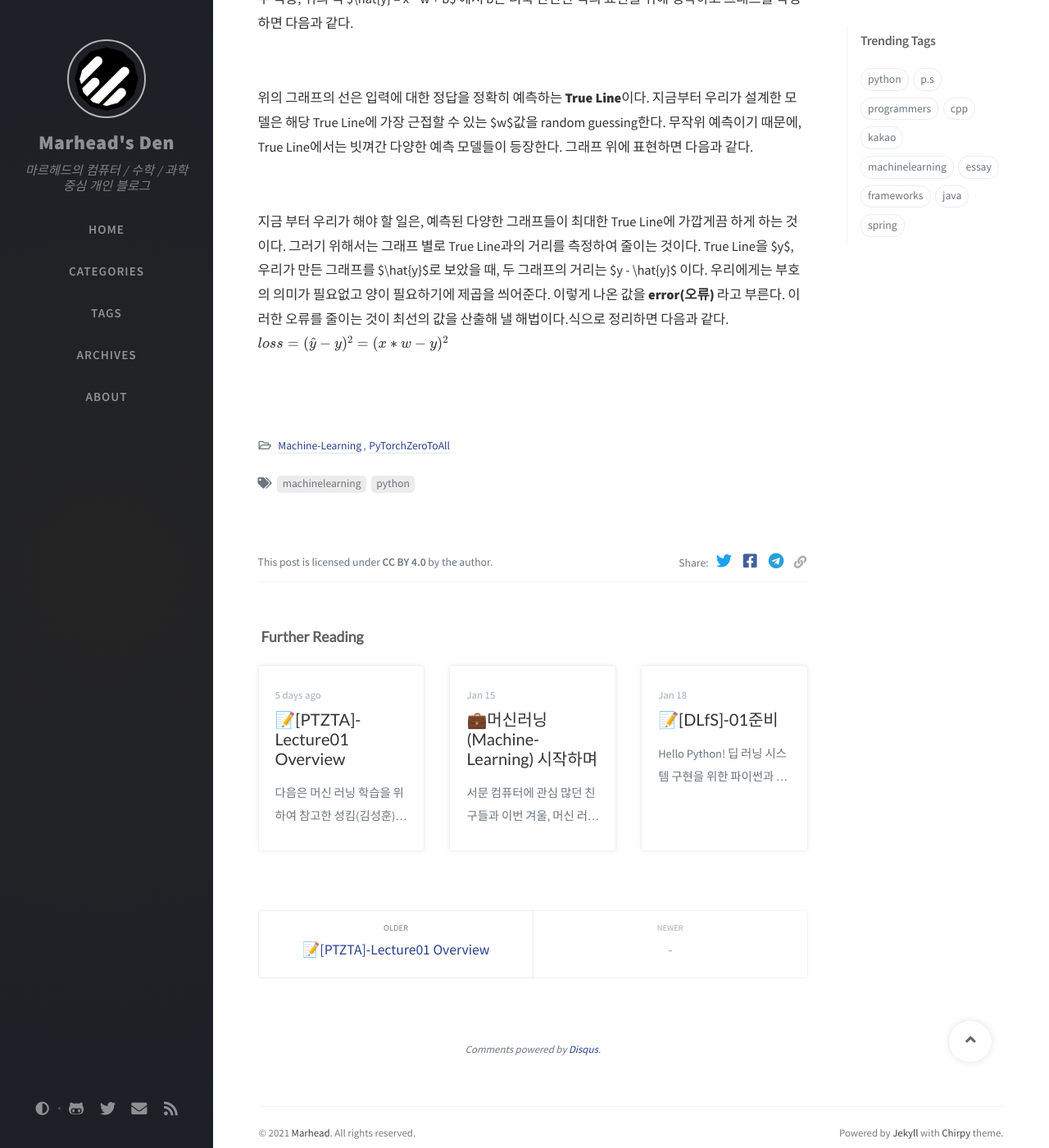
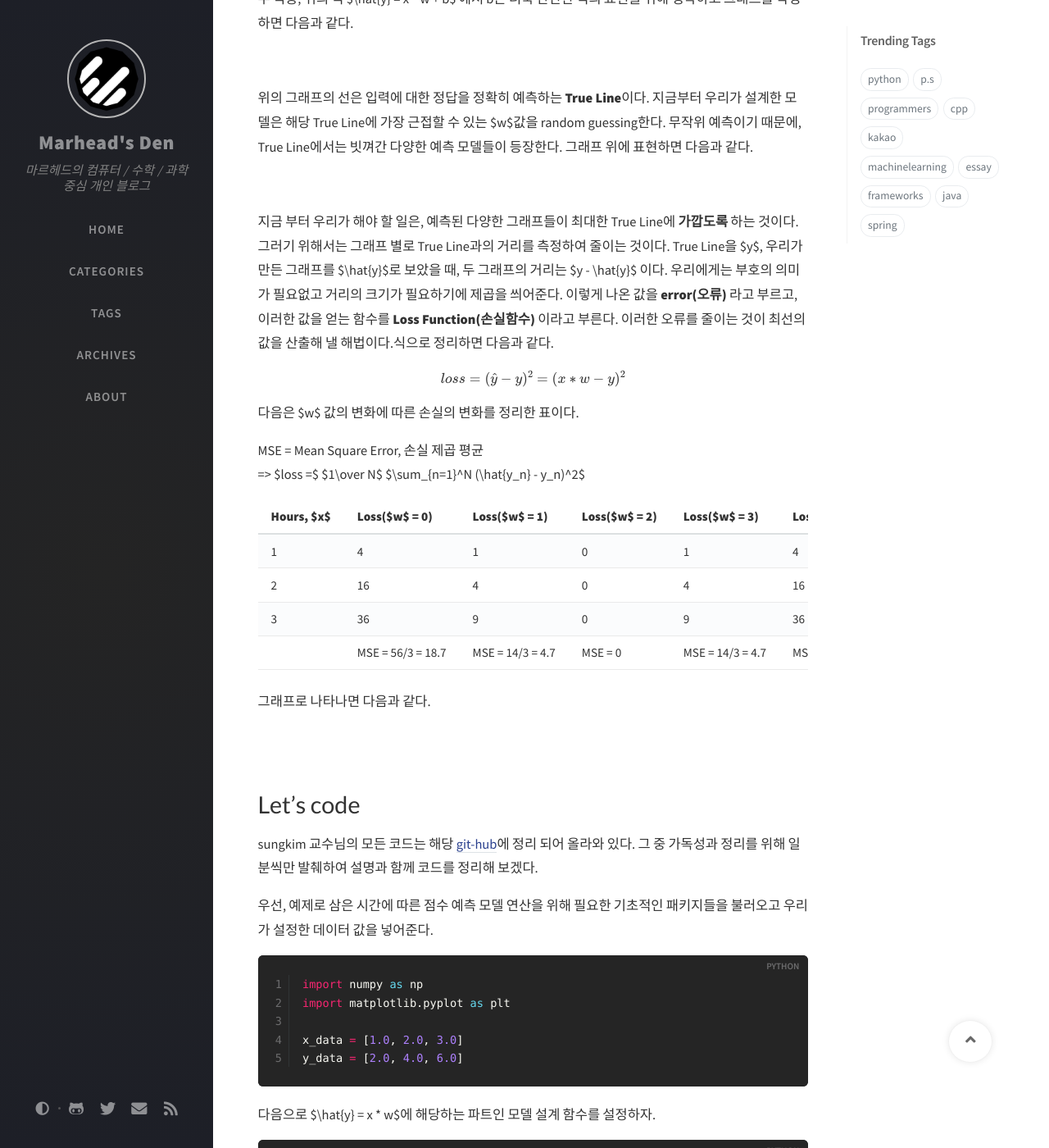
Before and after one commit to Marhead/Marhead.github.io, a Jekyll site: the page built from _posts/2021-02-20-sungkim02.md, in a window 1280 px wide and 1400 px high, scrolled down 1423 px. Shown: the whole window at 82% size. Built offline with Jekyll 4.4.1, drawn with Linux system fonts in a browser that asks for light colours; nearby versions of some CDN libraries; comment, search, counter and statistics services are not loaded; some of the changed text lies outside the part shown.

Commit message:
Update 2021-02-20-sungkim02.md

````diff
--- a/_posts/2021-02-20-sungkim02.md
+++ b/_posts/2021-02-20-sungkim02.md
@@ -16,23 +16,23 @@
 <iframe width="560" height="315" src="https://www.youtube.com/embed/l-Fe9Ekxxj4" frameborder="0" allow="accelerometer; autoplay; clipboard-write; encrypted-media; gyroscope; picture-in-picture" allowfullscreen></iframe>
 
 # Model Design
-우선 머신러닝의 모델에는 3가지 종류가 있다.
-- Supervised Learning
-- Unsupervised Learning
-- Reinforcement Learning
+머신러닝의 모델에는 3가지 종류가 있다.
+- Supervised Learning(지도학습)
+- Unsupervised Learning(비지도학습)
+- Reinforcement Learning(강화학습)
 
-교수님의 강의에서 사용될 종류의 머신러닝은 Supervised Learning(지도학습) 타입이다.
+교수님의 강의에서 사용될 머신러닝의 종류는 Supervised Learning(지도학습) 타입이다.
 
 강의 영상에서는 시간에 따른 점수를 예측하는 모델을 예제삼아 설계를 진행한다.
 
 우선, 지도학습을 하기 위해 주어진 데이터들의 분류가 필요하다. 크게 **Training dataset** 과 **Test dataset**으로 나뉜다. 예제 속 두 데이터셋은 다음과 같다.
 
-| Hours(x) | Points(y) |
-| --- | --- |
-| 1 | 2 |
-| 2 | 4 |
-| 3 | 6 |
-| 4 | ? |
+| Hours(x) | Points(y) | |
+| --- | --- | --- |
+| 1 | 2 | Train |
+| 2 | 4 | Train |
+| 3 | 6 | Train |
+| 4 | ? | Test |
 
 마지막 "?"의 값을 예측하는 머신러닝 모델을 설계하는 것이 현재의 목표이다.
 
@@ -54,7 +54,90 @@
 
 ![]()
 
-지금 부터 우리가 해야 할 일은, 예측된 다양한 그래프들이 최대한 True Line에 가깝게끔 하게 하는 것이다. 그러기 위해서는 그래프 별로 True Line과의 거리를 측정하여 줄이는 것이다. True Line을 $y$, 우리가 만든 그래프를 $\hat{y}$로 보았을 때, 두 그래프의 거리는 $y - \hat{y}$ 이다. 우리에게는 부호의 의미가 필요없고 양이 필요하기에 제곱을 씌어준다. 이렇게 나온 값을 **error(오류)** 라고 부른다. 이러한 오류를 줄이는 것이 최선의 값을 산출해 낼 해법이다.식으로 정리하면 다음과 같다.
+지금 부터 우리가 해야 할 일은, 예측된 다양한 그래프들이 최대한 True Line에 **가깝도록** 하는 것이다. 그러기 위해서는 그래프 별로 True Line과의 거리를 측정하여 줄이는 것이다. True Line을 $y$, 우리가 만든 그래프를 $\hat{y}$로 보았을 때, 두 그래프의 거리는 $y - \hat{y}$ 이다. 우리에게는 부호의 의미가 필요없고 거리의 크기가 필요하기에 제곱을 씌어준다. 이렇게 나온 값을 **error(오류)** 라고 부르고, 이러한 값을 얻는 함수를 **Loss Function(손실함수)** 이라고 부른다. 이러한 오류를 줄이는 것이 최선의 값을 산출해 낼 해법이다.식으로 정리하면 다음과 같다.
+
 $$
 loss = (\hat{y} - y)^2 = (x * w - y) ^ 2
 $$
+
+다음은 $w$ 값의 변화에 따른 손실의 변화를 정리한 표이다.
+
+MSE = Mean Square Error, 손실 제곱 평균
+    => $loss =$ $1\over N$ $\sum_{n=1}^N (\hat{y_n} - y_n)^2$
+
+|Hours, $x$|Loss($w$ = 0)|Loss($w$ = 1)|Loss($w$ = 2)|Loss($w$ = 3)|Loss($w$ = 4)|
+|---|---|---|---|---|---|
+|1|4|1|0|1|4|
+|2|16|4|0|4|16|
+|3|36|9|0|9|36|
+||MSE = 56/3 = 18.7|MSE = 14/3 = 4.7|MSE = 0|MSE = 14/3 = 4.7|MSE = 56/3 = 18.7|
+
+그래프로 나타나면 다음과 같다.
+
+![]()
+
+# Let's code
+sungkim 교수님의 모든 코드는 해당 [git-hub](https://github.com/hunkim/PyTorchZeroToAll/blob/master/01_basics.py)에 정리 되어 올라와 있다. 그 중 가독성과 정리를 위해 일분씩만 발췌하여 설명과 함께 코드를 정리해 보겠다.
+
+우선, 예제로 삼은 시간에 따른 점수 예측 모델 연산을 위해 필요한 기초적인 패키지들을 불러오고 우리가 설정한 데이터 값을 넣어준다.
+```python
+import numpy as np
+import matplotlib.pyplot as plt
+
+x_data = [1.0, 2.0, 3.0]
+y_data = [2.0, 4.0, 6.0]
+```
+
+다음으로 $\hat{y} = x * w$에 해당하는 파트인 모델 설계 함수를 설정하자.
+```python
+w = 1.0
+
+# our model for the forward pass
+def forward(x):
+    return x * w
+```
+
+손실함수$loss = (\hat{y} - y)^2$도 코드로 작성하자
+```python
+# Loss function
+def loss(x, y):
+    y_pred = forward(x)
+    return (y_pred - y) * (y_pred - y)
+```
+
+$w$에 따른 손실 계산을 위한 반복문 부분도 있다.
+```python
+for w in np.arange(0.0, 4.1, 0.1):
+    # Print the weights and initialize the lost
+    print("w=", w)
+    l_sum = 0
+
+    for x_val, y_val in zip(x_data, y_data):
+        # For each input and output, calculate y_hat
+        # Compute the total loss and add to the total error
+        y_pred_val = forward(x_val)
+        l = loss(x_val, y_val)
+        l_sum += l
+        print("\t", x_val, y_val, y_pred_val, l)
+    # Now compute the Mean squared error (mse) of each
+    # Aggregate the weight/mse from this run
+    print("MSE=", l_sum / len(x_data))
+```
+
+$w$에 따른 손실 변화를 잘 확인하기위해 그래프를 그려서 확인할 수도 있다. 그래프를 그리기 위해서는 다음 코드를 추가해주면 가능하다.
+```python
+    w_list.append(w)
+    mse_list.append(l_sum / len(x_data))
+
+# Plot it all
+plt.plot(w_list, mse_list)
+plt.ylabel('Loss')
+plt.xlabel('w')
+plt.show()
+```
+위 코드에서 두줄은, 이전 손실 계산을 위한 반복문 안에 넣어주기만 하면 외부의 리스트에 담아서 한번에 가공하여 그래프를 그린다. 그려진 그래프는 다음과 같다.
+![]()
+
+---
+참고자료 : [Youtube Link](https://youtu.be/l-Fe9Ekxxj4)
+[pytorchzerotoall_github](https://github.com/hunkim/PyTorchZeroToAll/blob/master/01_basics.py)
````
